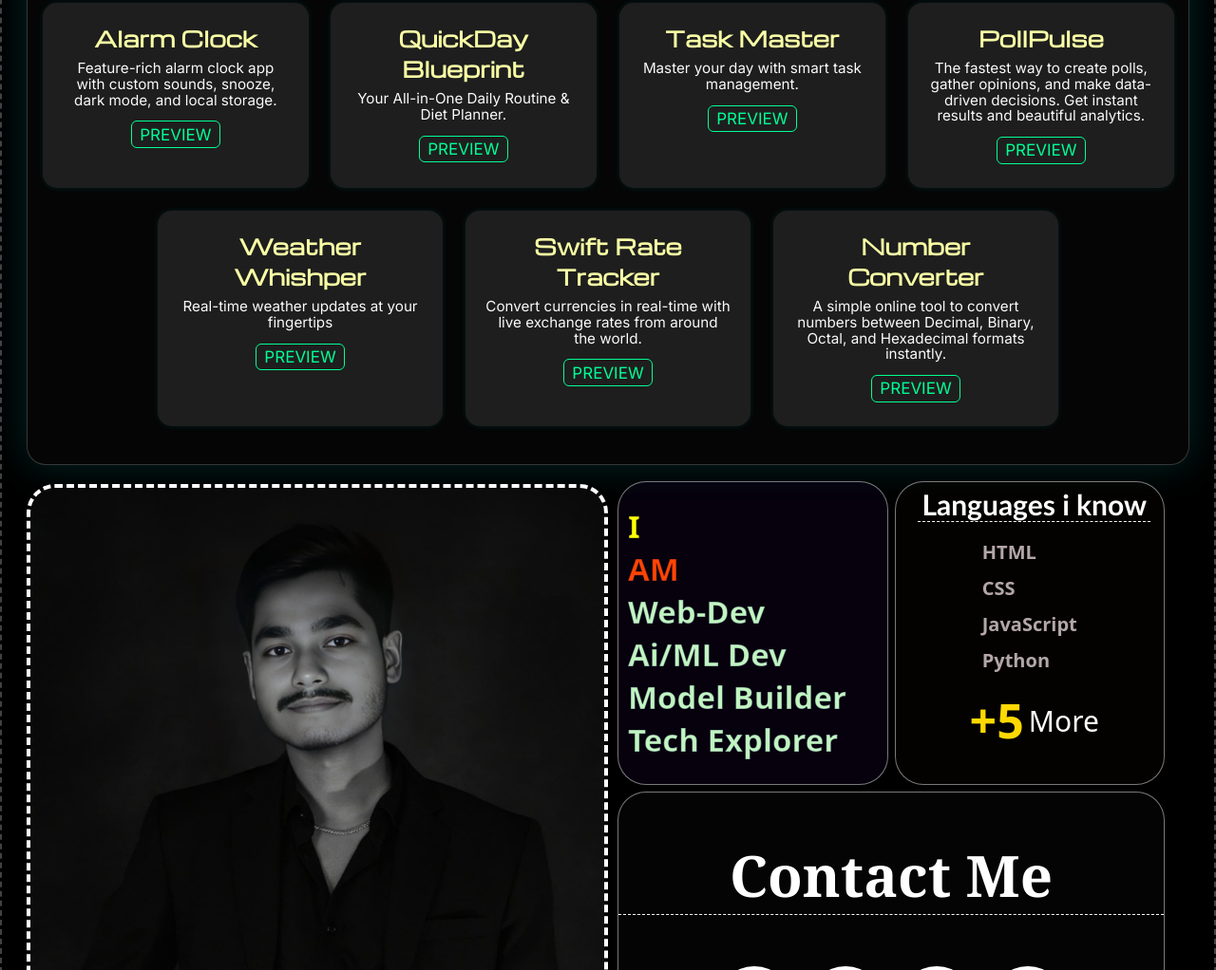
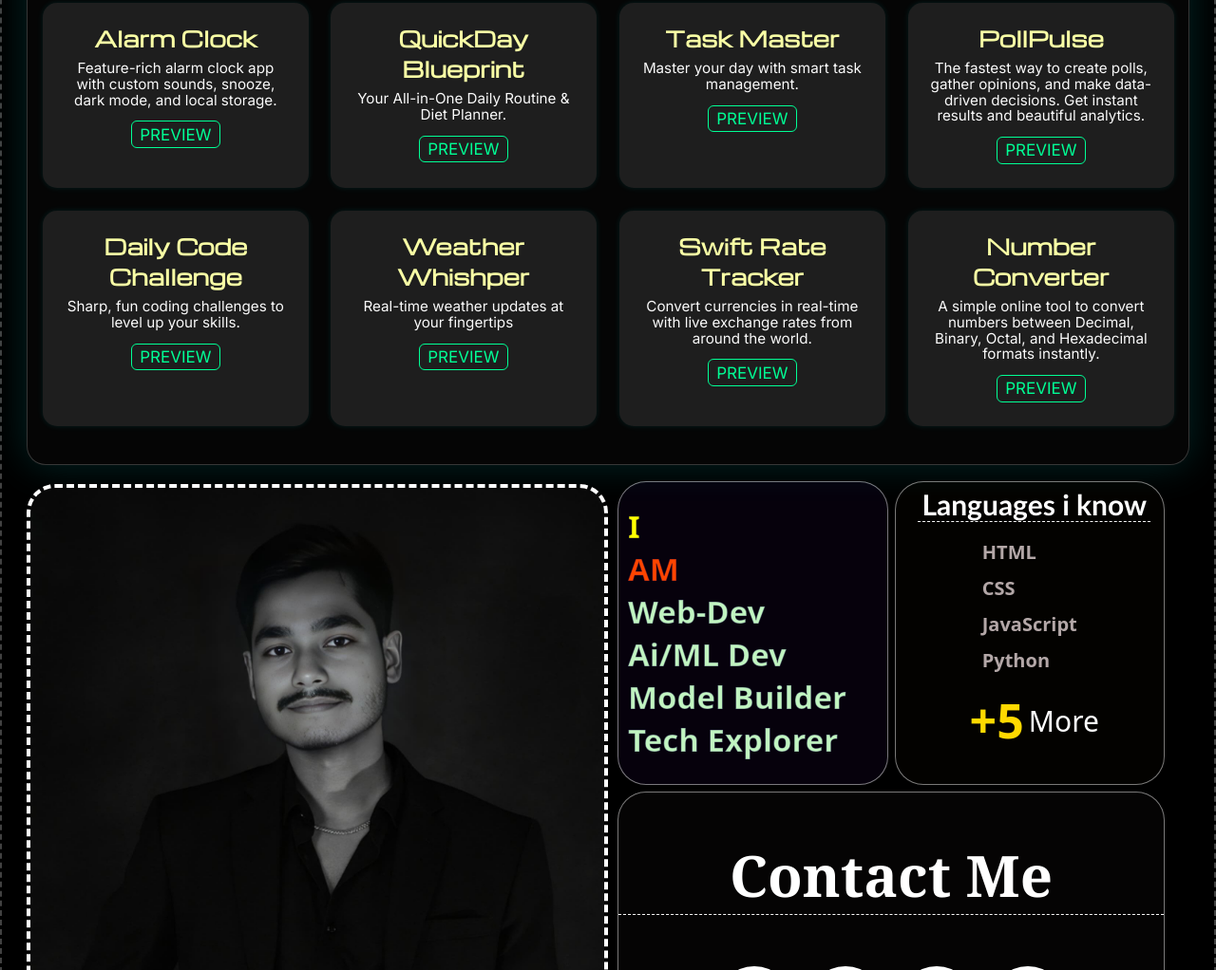
Before and after one commit to shankar2006458/portfolio-for-flex, a plain HTML site: page index.html in a window 1280 px wide. Shown: the part 1242-2264 px from the top of the page at 95% size. Drawn offline with nearby package versions, Linux system fonts and the light colour scheme.

Commit message:
Update index.html

```diff
--- a/index.html
+++ b/index.html
@@ -1007,6 +1007,12 @@ function hello__function() {
       </div>
 
       <div class="project-tab" data-aos="zoom-out" data-aos-duration="1000">
+        <h3>Daily Code Challenge</h3>
+        <p>Sharp, fun coding challenges to level up your skills.</p>
+        <a class="btn-expore" href="https://shankar2006458.github.io/Daily-Code-Challenge-Generator/" target="_blank" rel="noopener">preview</a>
+      </div>
+
+      <div class="project-tab" data-aos="zoom-out" data-aos-duration="1000">
         <h3>Weather Whishper</h3>
         <p>Real-time weather updates at your fingertips</p>
         <a class="btn-expore" href="https://shankar2006458.github.io/weather-forecast/" target="_blank" rel="noopener">preview</a>
```
